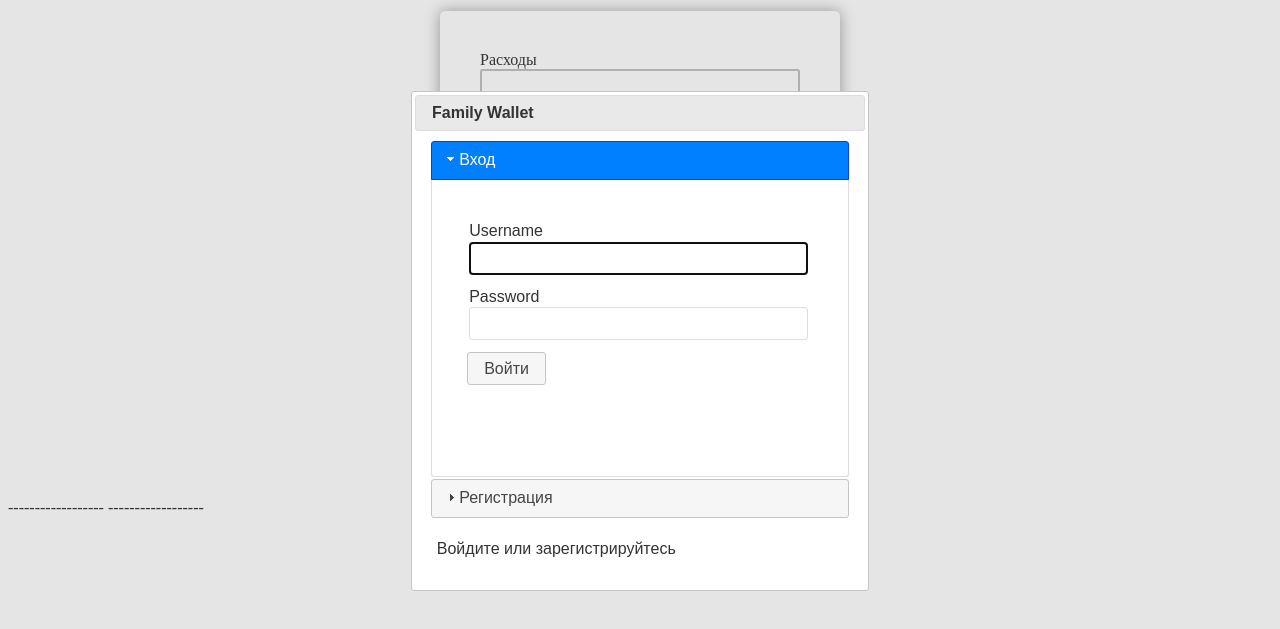
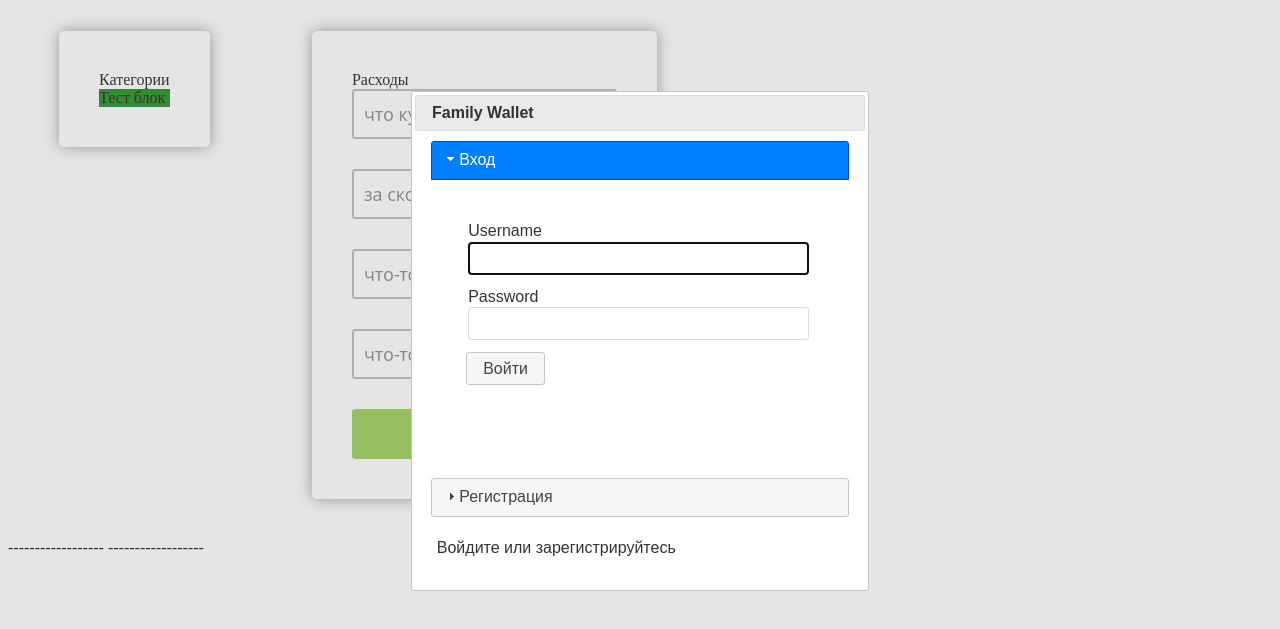
Before and after one commit to barkunas/easymoney, a website: page index.html in a window 1280 px wide. Shown: the part 59-688 px from the top of the page. Drawn offline with Linux system fonts and the light colour scheme; no server answers.

Commit message:
added categories simple test

```diff
--- a/index.html
+++ b/index.html
@@ -2,6 +2,8 @@
 <html>
     <head>
         <link href="jquery-ui.css" rel="stylesheet">
+        <link href="./jquery-ui.theme.css" rel="stylesheet">
+        <link href="./jquery-ui.structure.css" rel="stylesheet">
         <link rel="stylesheet" href="./main.css">
         <link rel="stylesheet" href="./popuplogin.css">
 
@@ -14,6 +16,7 @@
         <script src="./view/main.js"></script>
         <script src="./view/loginPopup.js"></script>
         <script src="./view/transactions.js"></script>
+        <script src="./view/categories.js"></script>
 
 
     </head>
@@ -25,8 +28,13 @@
             <span style="font-family: 'Open Sans', sans-serif; font-size: 30px;">easymoney</span>
             <span style="float: right; padding: 5px;"><img src="./logOut.png" style="width: 40px;" onclick="main.exit()"></span>
         </div>
-        <div style="margin-top: 70px">
-                <span id="headerUserName" style="float: left;font-family: 'Open Sans', sans-serif; font-size: 30px;"></span>
+        <div style="margin-top: 70px; width: 100%">
+            <span id="headerUserName" style="float: left;font-family: 'Open Sans', sans-serif; font-size: 30px;"></span>
+        </div>
+        <div id="topBlock" style="flex-wrap: wrap; margin-top: 70px; display: flex; max-width: 700px; justify-content: space-around;">
+            <div class="formMain">Категории
+                <div style="background: green" id="draggableCat">Тест блок</div>
+            </div>
             <form class="formMain">
                 <span>Расходы</span>
                 <input id="productName" class="textBox" placeholder="что купили">
@@ -35,7 +43,7 @@
                 <input class="textBox" placeholder="что-то другое">
                 <div class="formSubmitBtn" onclick="transactioner.setTransaction()">Записать</div>
             </form>
-       </div>
+        </div>
         <div id="logTransaction">
 
         </div>
--- a/index.js
+++ b/index.js
@@ -12,6 +12,7 @@ var main = new Main();
 var loginPopup = new LoginPopup();
 var tranBlock = new TransactionsBlock()
 var loginPopup_new = new LoginPopup_new();
+var categeries = new Categories();
 user.credentials = localStorage.credentials;
 loginer.checklogin();
 
--- a/main.css
+++ b/main.css
@@ -45,7 +45,8 @@ div#users-contain table td, div#users-contain table th {
     background-color: rgb(173, 58, 58);
 }
 .formMain {
-    margin: 0 auto;
+    margin: 20px;
+    margin-right: 20px;
     max-width: 400px;
     box-sizing: border-box;
     padding: 40px;
@@ -53,6 +54,7 @@ div#users-contain table td, div#users-contain table th {
     background: RGBA(255,255,255,1);
     -webkit-box-shadow: 0px 0px 15px 0px rgba(0, 0, 0, .45);
     box-shadow: 0px 0px 15px 0px rgba(0, 0, 0, .45);
+    height: 100%;
 }
 .textBox{
     height: 50px;
--- /dev/null
+++ b/view/categories.js
@@ -0,0 +1,17 @@
+class Categories{
+    constructor(){
+
+        $( "#draggableCat" ).draggable({
+            containment: ".topBlock",
+            scroll: false
+        });
+        $( "#productTag" ).droppable({
+            drop: function( event, ui ) {
+              $( this )
+                .addClass( "ui-state-highlight" )
+                //.find( "p" )
+                  .val( $( "#draggableCat" ).text() );
+            }
+          });
+    }
+}
```
